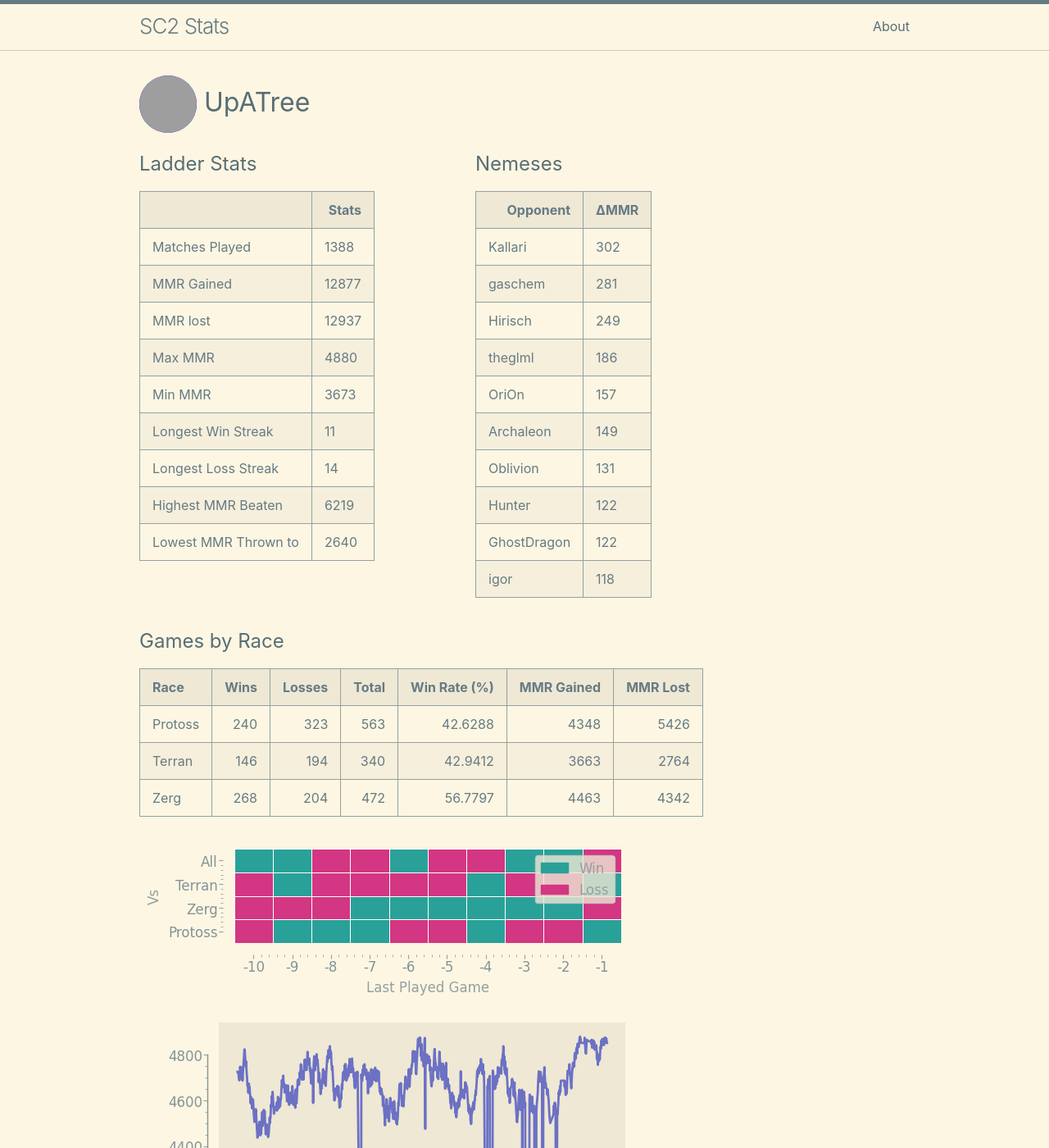
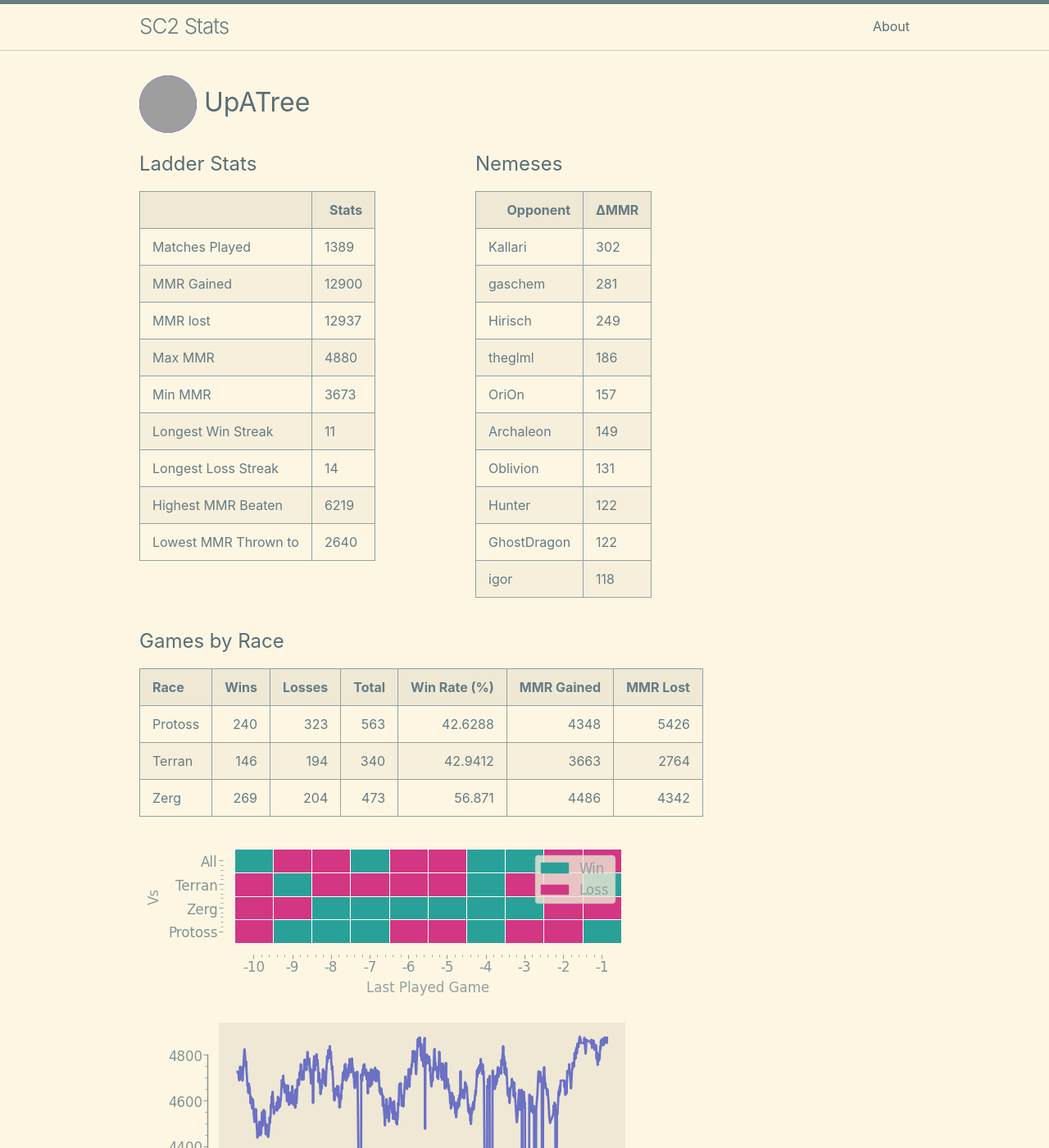
Before and after one commit to kylermurphy/UpATree, a Jekyll site: the page built from docs/index.md, in a window 1280 px wide and 1400 px high. Shown: the whole window at 82% size. Built offline with Jekyll 4.4.1, drawn with Linux system fonts in a browser that asks for light colours; grey boxes are pictures that could not be loaded.

Commit message:
running on push

```diff
--- a/docs/index.md
+++ b/docs/index.md
@@ -18,11 +18,11 @@ layout: home
   <tbody>
     <tr>
       <td>Matches Played</td>
-      <td>1388</td>
+      <td>1389</td>
     </tr>
     <tr>
       <td>MMR Gained</td>
-      <td>12877</td>
+      <td>12900</td>
     </tr>
     <tr>
       <td>MMR lost</td>
@@ -116,7 +116,7 @@ layout: home
 |:--------|-------:|---------:|--------:|---------------:|-------------:|-----------:|
 | Protoss |    240 |      323 |     563 |        42.6288 |         4348 |       5426 |
 | Terran  |    146 |      194 |     340 |        42.9412 |         3663 |       2764 |
-| Zerg    |    268 |      204 |     472 |        56.7797 |         4463 |       4342 |
+| Zerg    |    269 |      204 |     473 |        56.871  |         4486 |       4342 |
 
 ![Games by Race](./assets/gm_hist.png)
 
--- a/log.txt
+++ b/log.txt
@@ -586,3 +586,4 @@ Writing a log file 2025-03-21 17:36:58.
 Writing a log file 2025-03-21 17:49:26.
 Writing a log file 2025-03-21 18:31:29.
 Writing a log file 2025-03-21 18:50:18.
+Writing a log file 2025-03-21 19:17:25.
```
Also changed, not shown: docs/assets/MMR.png, docs/assets/daily.png, docs/assets/gm_hist.png, docs/assets/r_wrt.png, 1 other file.
